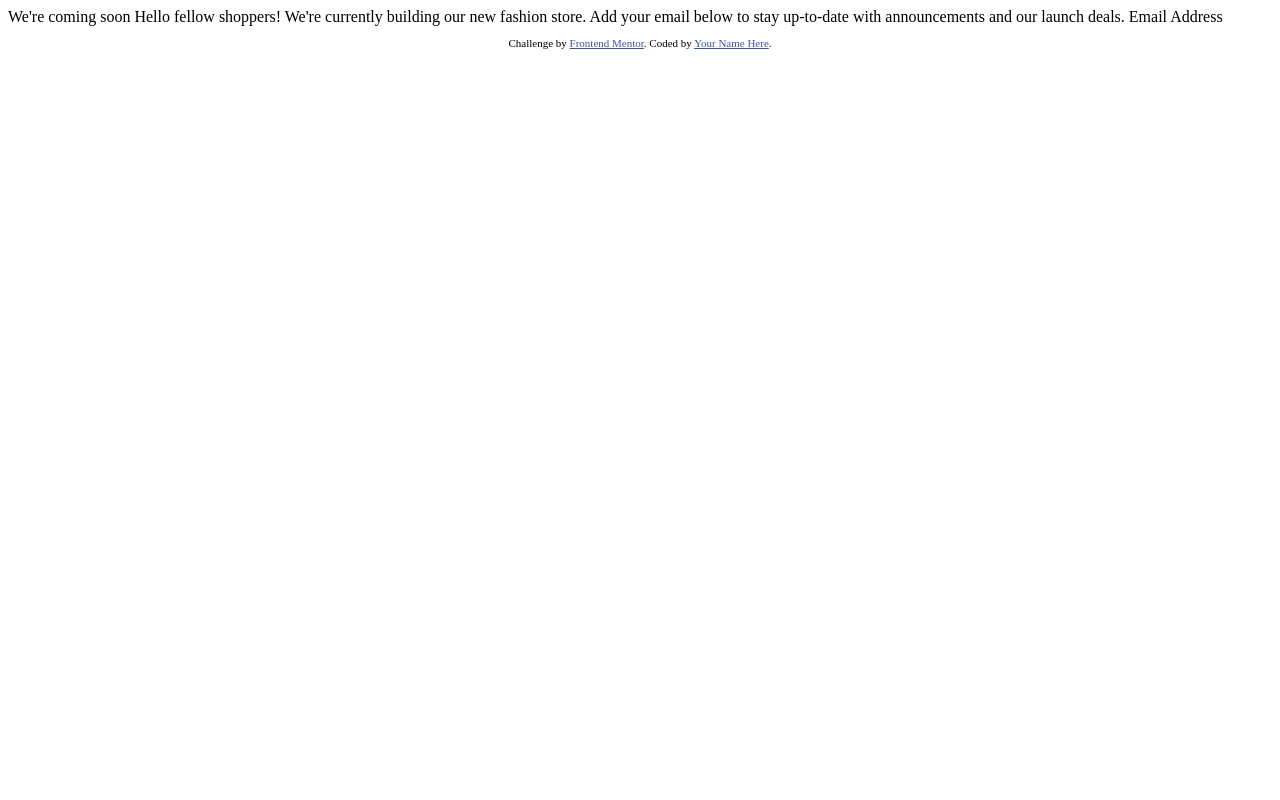
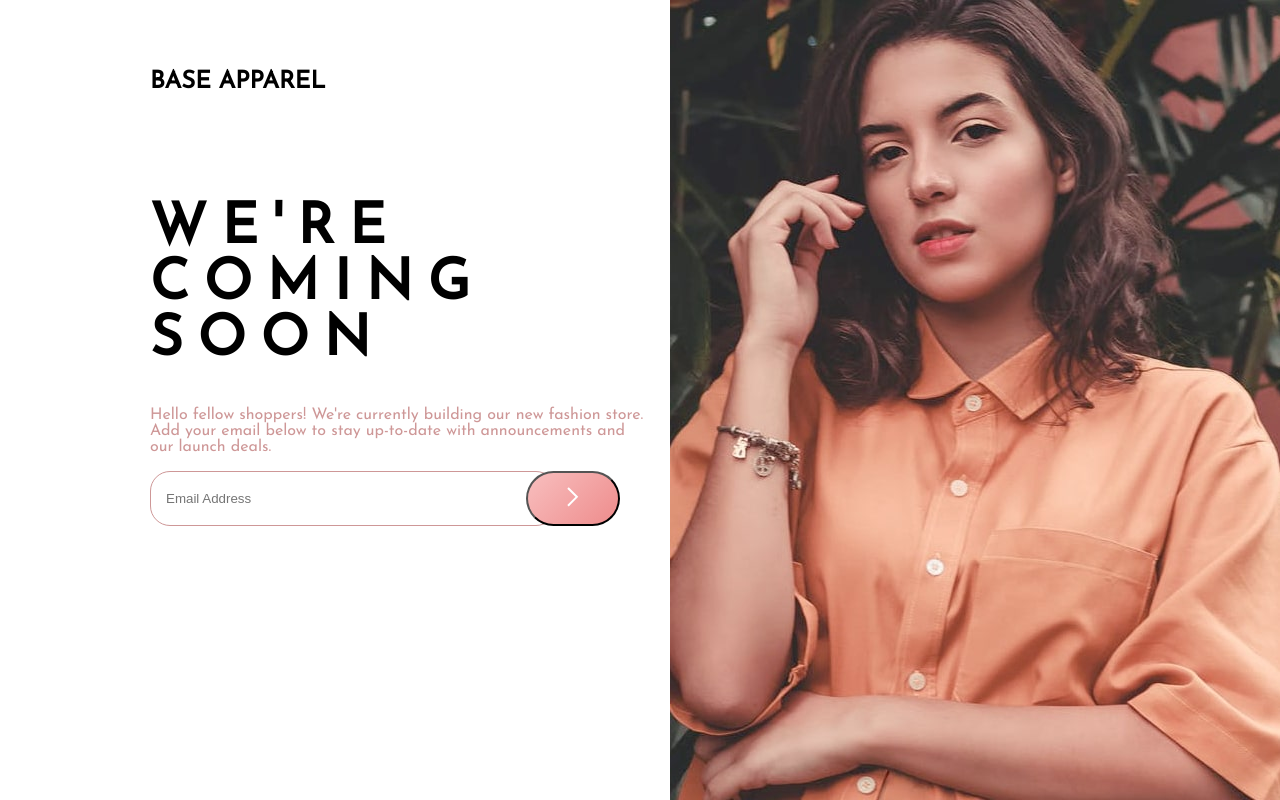
Before and after one commit to josiasT1000/base-apparel-coming-soon-master, a plain HTML site: page index.html in a window 1280 px wide. Drawn offline with Linux system fonts and the light colour scheme.

Commit message:
setup index.html file, create styles file and started styling

```diff
--- a/index.html
+++ b/index.html
@@ -1,5 +1,6 @@
 <!DOCTYPE html>
 <html lang="en">
+
 <head>
   <meta charset="UTF-8">
   <meta name="viewport" content="width=device-width, initial-scale=1.0"> <!-- displays site properly based on user's device -->
@@ -8,26 +9,33 @@
 
   <title>Frontend Mentor | Base Apparel coming soon page</title>
 
-  <!-- Feel free to remove these styles or customise in your own stylesheet 👍 -->
-  <style>
-    .attribution { font-size: 11px; text-align: center; }
-    .attribution a { color: hsl(228, 45%, 44%); }
-  </style>
+  <link href="https://fonts.googleapis.com/css?family=Josefin+Sans&display=swap" rel="stylesheet">
+  <link rel="stylesheet" href="styles.css">
 </head>
+
 <body>
 
-  We're coming soon
+  <h2>Base Apparel</h2>
 
-  Hello fellow shoppers! We're currently building our new fashion store.
-  Add your email below to stay up-to-date with announcements and our launch deals.
+  <img src="images/hero-desktop.jpg" alt="">
 
-  Email Address
+  <div class="content">
+    <h1>We're coming soon</h1>
 
-  <footer>
-    <p class="attribution">
-      Challenge by <a href="https://www.frontendmentor.io?ref=challenge" target="_blank">Frontend Mentor</a>.
-      Coded by <a href="#">Your Name Here</a>.
-    </p>
-  </footer>
+    <p>Hello fellow shoppers! We're currently building our new fashion store.
+      Add your email below to stay up-to-date with announcements and our launch deals.</p>
+
+
+    <form class="" action="/" method="get">
+      <input type="email" name="" placeholder="Email Address">
+      <!-- <input type="submit" name="" value=""> -->
+      <button type="submit" name="button"></button>
+    </form>
+  </div>
+
+
+
+
 </body>
+
 </html>
--- /dev/null
+++ b/styles.css
@@ -0,0 +1,56 @@
+body {
+  margin: 0;
+  font-size: 16px;
+  font-family: 'Josefin Sans', sans-serif;
+}
+
+h1 {
+  font-size: 3.5em;
+  letter-spacing: 15px;
+  text-transform: uppercase;
+}
+
+h2 {
+  display: inline-block;
+  padding: 50px 0 50px 150px;
+  text-transform: uppercase;
+}
+
+img {
+  float: right;
+  height: 100vh;
+}
+
+p {
+  color: hsl(0, 36%, 70%);
+}
+form{
+  display: flex;
+  flex-direction: row;
+}
+input[type=email]{
+  border: 1px solid  hsl(0, 36%, 70%);
+  border-radius: 20px;
+  padding: 15px;
+  width: 80%;
+}
+
+button[type=submit]{
+background-image: linear-gradient(135deg, hsl(0, 80%, 86%), hsl(0, 74%, 74%));
+width: 20%;
+height: 55px;
+border-radius: 30px;
+align-self: center;
+position: relative;
+right: 30px;
+}
+button[type=submit]::before{
+  content: url("images/icon-arrow.svg");
+
+}
+
+
+.content {
+  padding: 0 0 150px 150px;
+  width: 500px;
+}
```
